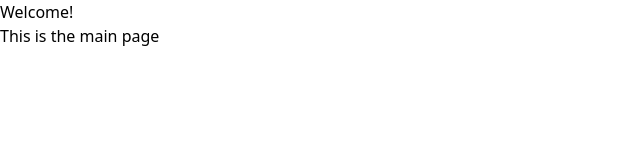
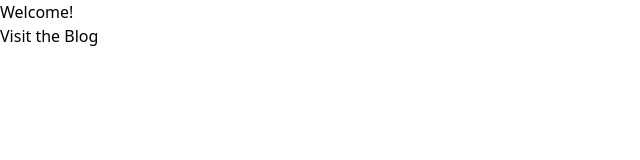
Before and after one commit to gregrickaby/nextjs-blog, a Next.js app: page / in a window 1280 px wide. Shown: the top 160 px of the page, without its empty margins (0-640 px from the left). Built offline with nearby package versions, Linux system fonts and the light colour scheme.

Commit message:
link to blog

```diff
--- a/pages/index.js
+++ b/pages/index.js
@@ -1,8 +1,15 @@
+import Link from 'next/link'
+
 export default function Home() {
   return (
     <>
       <h1>Welcome!</h1>
-      <p>This is the main page</p>
+      <p>
+        Visit the{' '}
+        <Link href="/blog">
+          <a>Blog</a>
+        </Link>
+      </p>
     </>
   )
 }
```
